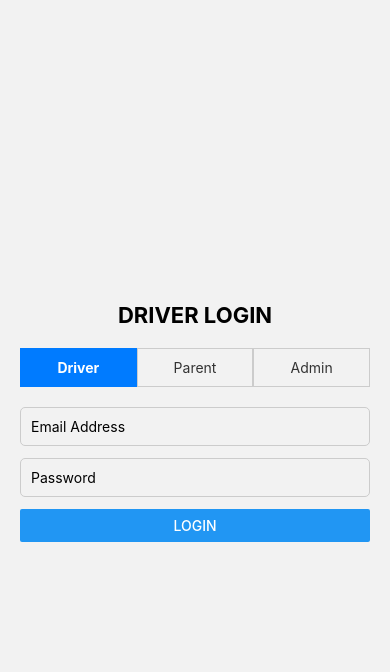
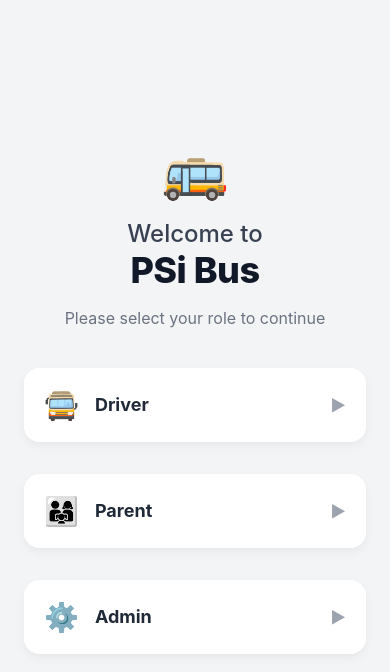
Before and after one commit to RKPranav/BusApp, a React Native app in the folder BusTrackerApp/: screen /Login in a window 390 px wide. Shown: the top 672 px of the page. Built offline with nearby package versions, Linux system fonts and the light colour scheme.

Commit message:
UI changed

```diff
--- a/BusTrackerApp/screens/LoginScreen.js
+++ b/BusTrackerApp/screens/LoginScreen.js
@@ -3,21 +3,49 @@ import {
   View,
   Text,
   TextInput,
-  Button,
   StyleSheet,
   TouchableOpacity,
   Alert,
+  Platform,
+  UIManager,
+  LayoutAnimation,
+  KeyboardAvoidingView,
+  ScrollView,
+  SafeAreaView,
 } from 'react-native';
 import { auth, db } from '../config/firebase';
 import { signInWithEmailAndPassword } from 'firebase/auth';
 import { doc, getDoc, setDoc, serverTimestamp } from 'firebase/firestore';
 
+// Enable LayoutAnimation for Android
+if (
+  Platform.OS === 'android' &&
+  UIManager.setLayoutAnimationEnabledExperimental
+) {
+  UIManager.setLayoutAnimationEnabledExperimental(true);
+}
+
 const LoginScreen = ({ navigation }) => {
   const [email, setEmail] = useState('');
   const [password, setPassword] = useState('');
-  const [role, setRole] = useState('driver'); // driver, parent, admin
+  const [selectedRole, setSelectedRole] = useState(null); // driver, parent, admin
+  const [isLoading, setIsLoading] = useState(false);
 
-  const createProfileAndLogin = async user => {
+  const toggleRole = (role) => {
+    // Smooth layout animation on press
+    LayoutAnimation.configureNext(LayoutAnimation.Presets.easeInEaseOut);
+    if (selectedRole === role) {
+      // Collapse if already open
+      setSelectedRole(null);
+    } else {
+      // Clear inputs when switching roles
+      setEmail('');
+      setPassword('');
+      setSelectedRole(role);
+    }
+  };
+
+  const createProfileAndLogin = async (user, role) => {
     try {
       const userDocRef = doc(db, 'users', user.uid);
       const newProfile = {
@@ -28,8 +56,6 @@ const LoginScreen = ({ navigation }) => {
 
       await setDoc(userDocRef, newProfile);
       console.log('Created new user profile:', newProfile);
-
-      Alert.alert('Success', 'Profile created successfully');
 
       // Navigate
       if (role === 'driver') {
@@ -46,12 +72,14 @@ const LoginScreen = ({ navigation }) => {
   };
 
   const login = async () => {
-    console.log('Login attempt started with:', email, role);
+    if (!selectedRole) return;
+    console.log('Login attempt started with:', email, selectedRole);
     if (!email || !password) {
       Alert.alert('Error', 'Please enter email and password');
       return;
     }
 
+    setIsLoading(true);
     try {
       // 1. Authenticate with Firebase Auth
       console.log('Authenticating with Firebase...');
@@ -76,9 +104,10 @@ const LoginScreen = ({ navigation }) => {
         console.log('User data found:', userData);
 
         // 3. Verify Role
-        if (userData.role !== role) {
-          console.log(`Role mismatch: expected ${role}, got ${userData.role}`);
-          Alert.alert('Access Denied', `You are not registered as a ${role}`);
+        if (userData.role !== selectedRole) {
+          console.log(`Role mismatch: expected ${selectedRole}, got ${userData.role}`);
+          Alert.alert('Access Denied', `You are not registered as a ${selectedRole}`);
+          setIsLoading(false);
           return;
         }
 
@@ -96,7 +125,7 @@ const LoginScreen = ({ navigation }) => {
           'User document does not exist in Firestore. Auto-creating profile...',
         );
         // Directly create profile without Alert, to avoid context issues
-        await createProfileAndLogin(user);
+        await createProfileAndLogin(user, selectedRole);
       }
     } catch (error) {
       console.error('Login error full object:', error);
@@ -105,102 +134,247 @@ const LoginScreen = ({ navigation }) => {
       if (error.code === 'auth/user-not-found') msg = 'User not found';
       if (error.code === 'auth/wrong-password') msg = 'Incorrect password';
       Alert.alert('Login Error', msg);
+    } finally {
+      setIsLoading(false);
     }
   };
 
-  const getPlaceholder = () => {
-    return 'Email Address';
+  const handleForgotPassword = () => {
+    Alert.alert("Coming Soon", "Forgot Password functionality will be available in a future update.");
   };
 
+  const renderRoleCard = (roleKey, title, icon, color) => {
+    const isExpanded = selectedRole === roleKey;
+
     return (
-    <View style={styles.container}>
-      <Text style={styles.title}>{role.toUpperCase()} LOGIN</Text>
-
-      <View style={styles.switchContainer}>
+      <View style={[styles.cardWrapper, isExpanded && styles.cardWrapperExpanded]}>
         <TouchableOpacity
-          onPress={() => setRole('driver')}
-          style={[styles.switchBtn, role === 'driver' && styles.activeBtn]}
+          style={[
+            styles.roleHeader,
+            isExpanded ? { backgroundColor: color } : { backgroundColor: '#FFFFFF' }
+          ]}
+          onPress={() => toggleRole(roleKey)}
+          activeOpacity={0.8}
         >
-          <Text
-            style={[styles.switchText, role === 'driver' && styles.activeText]}
-          >
-            Driver
+          <View style={styles.roleHeaderLeft}>
+            <Text style={[styles.roleIcon, isExpanded && styles.roleIconExpanded]}>{icon}</Text>
+            <Text style={[styles.roleTitle, isExpanded && styles.roleTitleExpanded]}>{title}</Text>
+          </View>
+          <Text style={[styles.expandIcon, isExpanded && styles.expandIconExpanded]}>
+            {isExpanded ? '▼' : '▶'}
           </Text>
         </TouchableOpacity>
-        <TouchableOpacity
-          onPress={() => setRole('parent')}
-          style={[styles.switchBtn, role === 'parent' && styles.activeBtn]}
-        >
-          <Text
-            style={[styles.switchText, role === 'parent' && styles.activeText]}
-          >
-            Parent
-          </Text>
-        </TouchableOpacity>
-        <TouchableOpacity
-          onPress={() => setRole('admin')}
-          style={[styles.switchBtn, role === 'admin' && styles.activeBtn]}
-        >
-          <Text
-            style={[styles.switchText, role === 'admin' && styles.activeText]}
-          >
-            Admin
-          </Text>
-        </TouchableOpacity>
-      </View>
 
+        {isExpanded && (
+          <View style={styles.formContainer}>
             <TextInput
-        placeholder={getPlaceholder()}
+              placeholder="Email Address"
+              placeholderTextColor="#9CA3AF"
               style={styles.input}
               onChangeText={setEmail}
               value={email}
               autoCapitalize="none"
               keyboardType="email-address"
             />
-
             <TextInput
               placeholder="Password"
+              placeholderTextColor="#9CA3AF"
               style={styles.input}
               secureTextEntry
               onChangeText={setPassword}
               value={password}
             />
 
-      <Button title="Login" onPress={login} />
+            <TouchableOpacity onPress={handleForgotPassword} style={styles.forgotBtn}>
+              <Text style={styles.forgotText}>Forgot Password?</Text>
+            </TouchableOpacity>
+
+            <TouchableOpacity
+              style={[styles.loginBtn, { backgroundColor: color }, isLoading && styles.loginBtnDisabled]}
+              onPress={login}
+              disabled={isLoading}
+            >
+              <Text style={styles.loginBtnText}>
+                {isLoading ? 'Authenticating...' : `Login as ${title}`}
+              </Text>
+            </TouchableOpacity>
           </View>
+        )}
+      </View>
+    );
+  };
+
+  return (
+    <SafeAreaView style={styles.safeArea}>
+      <KeyboardAvoidingView
+        style={styles.container}
+        behavior={Platform.OS === 'ios' ? 'padding' : undefined}
+      >
+        <ScrollView
+          contentContainerStyle={styles.scrollContent}
+          showsVerticalScrollIndicator={false}
+          keyboardShouldPersistTaps="handled"
+        >
+          {/* Header Section */}
+          <View style={styles.header}>
+            <Text style={styles.logoIcon}>🚌</Text>
+            <Text style={styles.welcomeText}>Welcome to</Text>
+            <Text style={styles.brandText}>PSi Bus</Text>
+            <Text style={styles.subtitleText}>Please select your role to continue</Text>
+          </View>
+
+          {/* Role Cards Section */}
+          <View style={styles.rolesContainer}>
+            {renderRoleCard('driver', 'Driver', '🚍', '#4F46E5')}
+            {renderRoleCard('parent', 'Parent', '👨‍👩‍👧', '#10B981')}
+            {renderRoleCard('admin', 'Admin', '⚙️', '#F59E0B')}
+          </View>
+        </ScrollView>
+      </KeyboardAvoidingView>
+    </SafeAreaView>
   );
 };
 
 export default LoginScreen;
 
 const styles = StyleSheet.create({
-  container: { flex: 1, justifyContent: 'center', padding: 20 },
-  title: {
-    fontSize: 22,
+  safeArea: {
+    flex: 1,
+    backgroundColor: '#F3F4F6', // Light gray background
+  },
+  container: {
+    flex: 1,
+  },
+  scrollContent: {
+    flexGrow: 1,
+    padding: 24,
+    justifyContent: 'center',
+  },
+  header: {
+    alignItems: 'center',
+    marginBottom: 40,
+  },
+  logoIcon: {
+    fontSize: 56,
+    marginBottom: 16,
+  },
+  welcomeText: {
+    fontSize: 24,
+    color: '#374151',
+    fontWeight: '500',
+  },
+  brandText: {
+    fontSize: 36,
+    color: '#111827',
+    fontWeight: '800',
+    letterSpacing: -0.5,
+    marginBottom: 8,
+  },
+  subtitleText: {
+    fontSize: 16,
+    color: '#6B7280',
     textAlign: 'center',
-    marginBottom: 20,
-    fontWeight: 'bold',
+    marginTop: 8,
+  },
+  rolesContainer: {
+    gap: 16,
+    paddingBottom: 40,
+  },
+  cardWrapper: {
+    backgroundColor: '#FFFFFF',
+    borderRadius: 16,
+    shadowColor: '#000',
+    shadowOffset: { width: 0, height: 4 },
+    shadowOpacity: 0.05,
+    shadowRadius: 10,
+    elevation: 3,
+    marginBottom: 16,
+  },
+  cardWrapperExpanded: {
+    shadowOpacity: 0.1,
+    elevation: 6,
+  },
+  roleHeader: {
+    flexDirection: 'row',
+    alignItems: 'center',
+    justifyContent: 'space-between',
+    padding: 20,
+    borderRadius: 16,
+  },
+  roleHeaderLeft: {
+    flexDirection: 'row',
+    alignItems: 'center',
+  },
+  roleIcon: {
+    fontSize: 28,
+    marginRight: 16,
+  },
+  roleIconExpanded: {
+    backgroundColor: 'rgba(255, 255, 255, 0.2)',
+    borderRadius: 8,
+    padding: 4,
+    overflow: 'hidden',
+  },
+  roleTitle: {
+    fontSize: 18,
+    fontWeight: '700',
+    color: '#1F2937',
+  },
+  roleTitleExpanded: {
+    color: '#FFFFFF',
+  },
+  expandIcon: {
+    fontSize: 16,
+    color: '#9CA3AF',
+    fontWeight: '900',
+  },
+  expandIconExpanded: {
+    color: '#FFFFFF',
+  },
+  formContainer: {
+    padding: 20,
+    backgroundColor: '#FFFFFF',
+    borderBottomLeftRadius: 16,
+    borderBottomRightRadius: 16,
   },
   input: {
+    backgroundColor: '#F9FAFB',
     borderWidth: 1,
-    borderColor: '#ccc',
-    marginBottom: 12,
-    padding: 10,
-    borderRadius: 5,
+    borderColor: '#E5E7EB',
+    borderRadius: 12,
+    padding: 16,
+    fontSize: 16,
+    marginBottom: 16,
+    color: '#111827',
   },
-  switchContainer: {
+  forgotBtn: {
+    alignSelf: 'flex-end',
+    marginBottom: 20,
+  },
+  forgotText: {
+    color: '#6B7280',
+    fontSize: 14,
+    fontWeight: '500',
+  },
+  loginBtn: {
     flexDirection: 'row',
     justifyContent: 'center',
-    marginBottom: 20,
+    alignItems: 'center',
+    padding: 16,
+    borderRadius: 12,
+    shadowColor: '#000',
+    shadowOffset: { width: 0, height: 2 },
+    shadowOpacity: 0.1,
+    shadowRadius: 4,
+    elevation: 2,
   },
-  switchBtn: {
-    padding: 10,
-    borderWidth: 1,
-    borderColor: '#ccc',
-    flex: 1,
-    alignItems: 'center',
+  loginBtnDisabled: {
+    opacity: 0.7,
   },
-  activeBtn: { backgroundColor: '#007bff', borderColor: '#007bff' },
-  switchText: { color: '#333' },
-  activeText: { color: '#fff', fontWeight: 'bold' },
+  loginBtnText: {
+    color: '#FFFFFF',
+    fontSize: 16,
+    fontWeight: '700',
+    letterSpacing: 0.5,
+  },
 });
```
Also changed, not shown: BusTrackerApp/screens/MapScreen.js (+13 -5 lines). Lines whose indentation alone changed are shown as unchanged.
